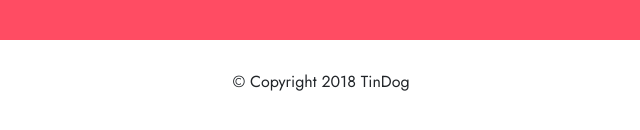
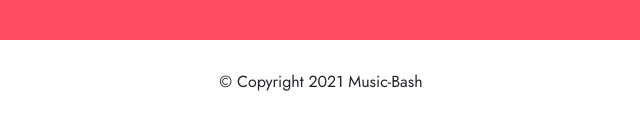
Before and after one commit to vivekdongare81/Music-Bash, a plain HTML site: page index.html in a window 1280 px wide. Shown: the part 3318-3448 px from the top of the page, 319-959 px from the left. Drawn offline with nearby package versions, Linux system fonts and the light colour scheme.

Commit message:
Update index.html

```diff
--- a/index.html
+++ b/index.html
@@ -257,7 +257,7 @@
   <!-- Footer -->
   <footer id="footer">
     <div></div>
-    <p>© Copyright 2018 TinDog</p>
+    <p>© Copyright 2021 Music-Bash</p>
 
   </footer>
 
```
